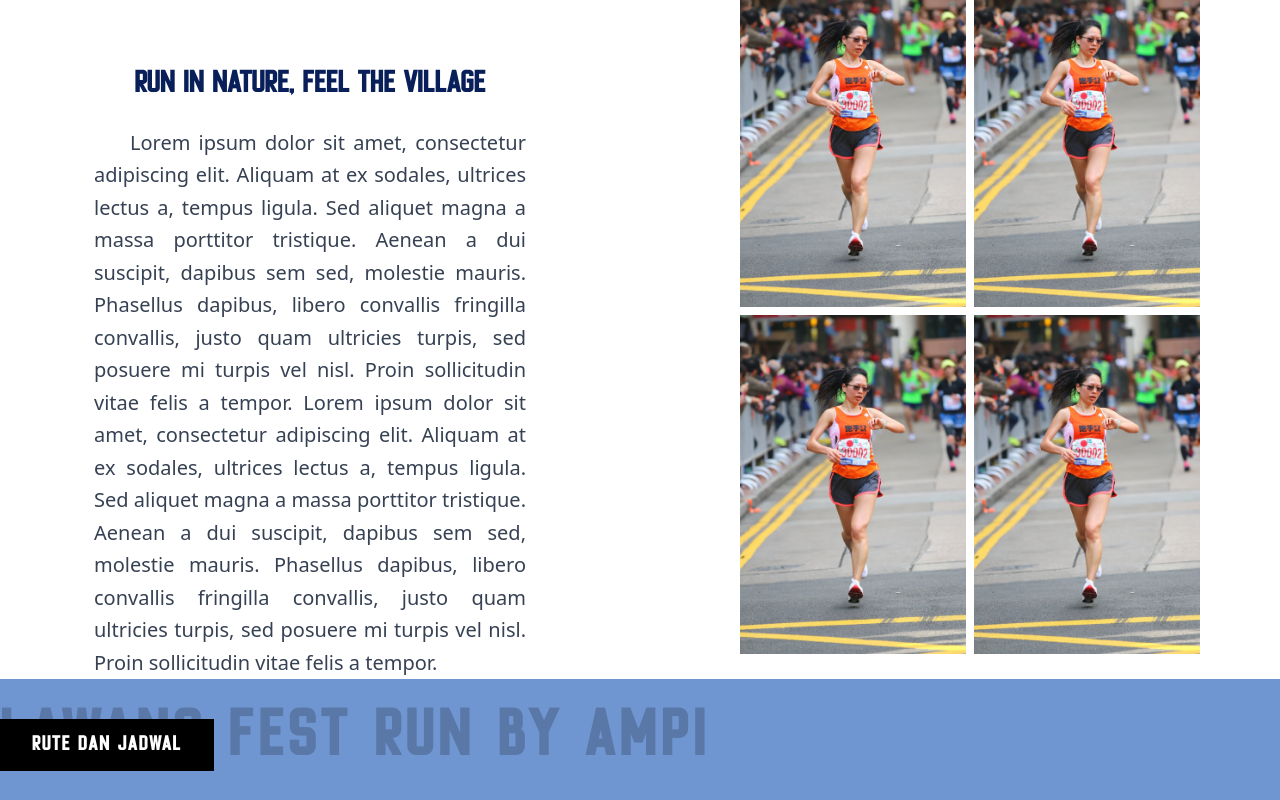
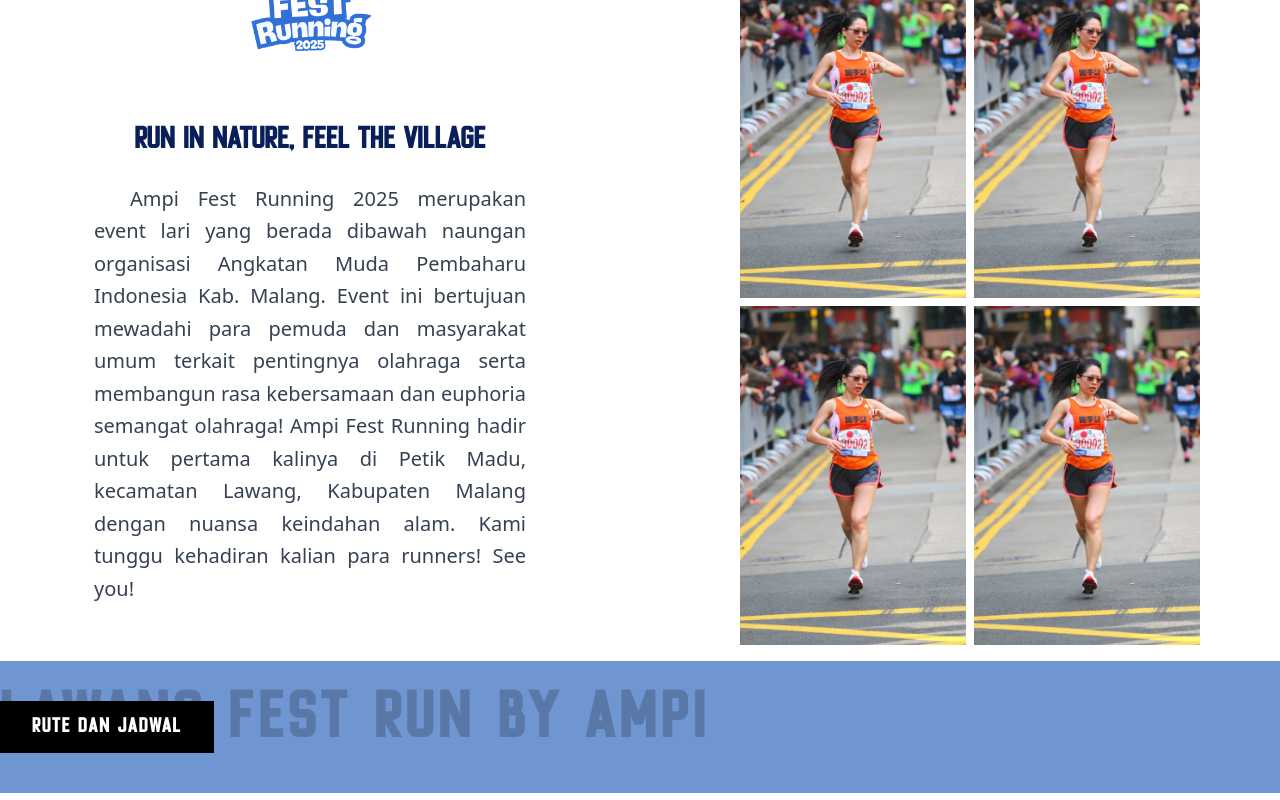
Before and after one commit to aldinpramudya/lawangfestrunbyampi-project, a React (Vite) app: page / in a window 1280 px wide. Shown: the part 1060-1860 px from the top of the page. Built offline with nearby package versions, Linux system fonts and the light colour scheme.

Commit message:
feat : changing number in whatsapp, copywriting event, and font in countdown

```diff
--- a/src/components/Footer.tsx
+++ b/src/components/Footer.tsx
@@ -11,7 +11,7 @@
             {/* Konten Kanan */}
             <div className="flex items-center space-x-4">
                 {/* Whatsapp */}
-                <a href="https://wa.me/+6281953773800" target="_blank" rel="noopener noreferrer">
+                <a href="https://wa.me/+6285119920913" target="_blank" rel="noopener noreferrer">
                     <FaWhatsapp size={25}/>
                 </a>
                 {/* Email */}
--- a/src/pages/Contact.tsx
+++ b/src/pages/Contact.tsx
@@ -18,9 +18,9 @@
                             <h4 className="uppercase blue3-font-custom font-cheapsman font-semibold text-[30px] tracking-wide">
                                 narahubung / whatsapp :
                             </h4>
-                            <a href="https://wa.me/+6281953773800" className="hover:underline" target="_blank">
+                            <a href="https://wa.me/+6285119920913" className="hover:underline" target="_blank">
                                 <p className="font-cheapsman text-5xl md:text-[76px] leading-tight">
-                                    081953773800
+                                    085119920913
                                     <br />
                                 </p>
                             </a>
@@ -45,7 +45,7 @@
                             <h4 className="uppercase blue3-font-custom font-cheapsman font-semibold text-[30px] tracking-wide">
                                 Email :
                             </h4>
-                            <a href="mailto:kabmalangampi@gmail.com" className="hover:underline" target="_blank">
+                            <a href="mailto:kabmalangampi@gmail.com" rel="noopener noreferrer" className="hover:underline" target="_blank">
                                 <p className="font-cheapsman text-4xl md:text-[76px] leading-tight">
                                     kabmalangampi@gmail.com
                                 </p>
--- a/src/pages/Event.tsx
+++ b/src/pages/Event.tsx
@@ -10,18 +10,10 @@
                             run in nature, feel the village
                         </h2>
                         <p className="indent-9 text-gray-700 px-2 md:text-xl text-justify leading-relaxed max-w-md">
-                            Lorem ipsum dolor sit amet, consectetur adipiscing elit. Aliquam at
-                            ex sodales, ultrices lectus a, tempus ligula. Sed aliquet magna a
-                            massa porttitor tristique. Aenean a dui suscipit, dapibus sem sed,
-                            molestie mauris. Phasellus dapibus, libero convallis fringilla
-                            convallis, justo quam ultricies turpis, sed posuere mi turpis vel
-                            nisl. Proin sollicitudin vitae felis a tempor.
-                            Lorem ipsum dolor sit amet, consectetur adipiscing elit. Aliquam at
-                            ex sodales, ultrices lectus a, tempus ligula. Sed aliquet magna a
-                            massa porttitor tristique. Aenean a dui suscipit, dapibus sem sed,
-                            molestie mauris. Phasellus dapibus, libero convallis fringilla
-                            convallis, justo quam ultricies turpis, sed posuere mi turpis vel
-                            nisl. Proin sollicitudin vitae felis a tempor.
+                            Ampi Fest Running 2025 merupakan event lari yang berada dibawah naungan organisasi Angkatan Muda Pembaharu Indonesia Kab. Malang.
+                            Event ini bertujuan mewadahi para pemuda dan masyarakat umum terkait pentingnya olahraga serta membangun rasa kebersamaan dan euphoria semangat olahraga!
+                            Ampi Fest Running hadir untuk pertama kalinya di Petik Madu, kecamatan Lawang, Kabupaten Malang dengan nuansa keindahan alam.
+                            Kami tunggu kehadiran kalian para runners! See you!
                         </p>
                     </div>
                     {/* Konten Kiri End */}
--- a/src/pages/Home.tsx
+++ b/src/pages/Home.tsx
@@ -58,7 +58,7 @@
                     {/* Box End */}
                 </div>
                 {/* Countdown */}
-                <div className="absolute bottom-8 right-8 flex gap-6 font-mechelen text-center text-white">
+                <div className="absolute bottom-8 right-0 flex gap-6 font-cheapsman text-center text-white">
                     <div>
                         <p className="text-3xl">{timeLeft.days}</p>
                         <p className="text-sm uppercase">Hari</p>
```
